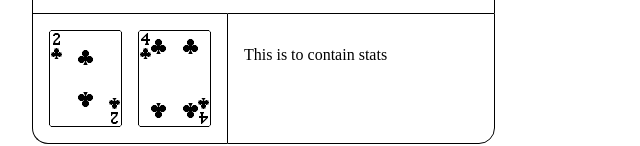
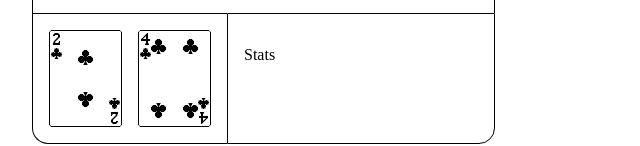
Before and after one commit to kensonjohnson/texas-holdem, a plain HTML site: page index.html in a window 1280 px wide. Shown: the part 149-295 px from the top of the page, without its empty margins (0-640 px from the left). Drawn offline with Linux system fonts and the light colour scheme.

Commit message:
Updated index.html

```diff
--- a/index.html
+++ b/index.html
@@ -25,7 +25,7 @@
                 <img src="images/B.gif" alt="Card" srcset="" data-player-card>
             </div>
             <div class="stats">
-                <p>This is to contain stats</p>
+                <p>Stats</p>
             </div>
         </div>
     </div>
```
